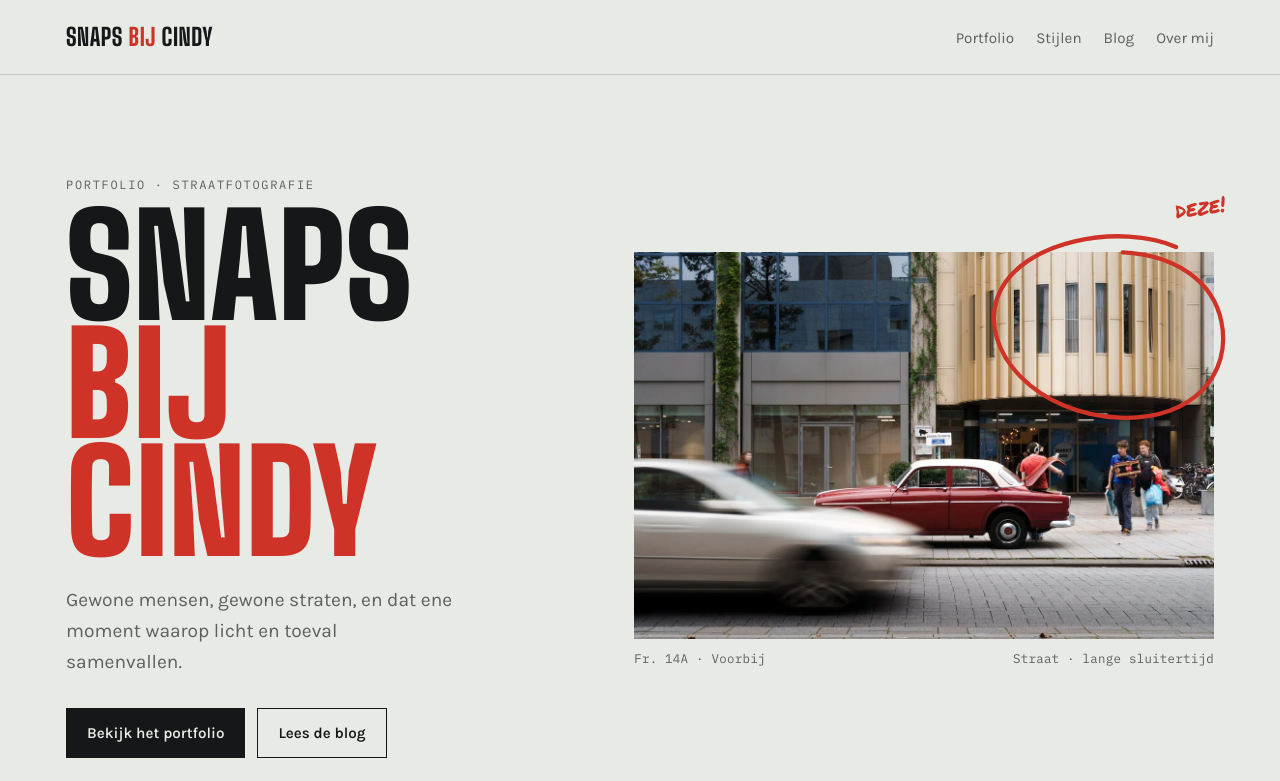
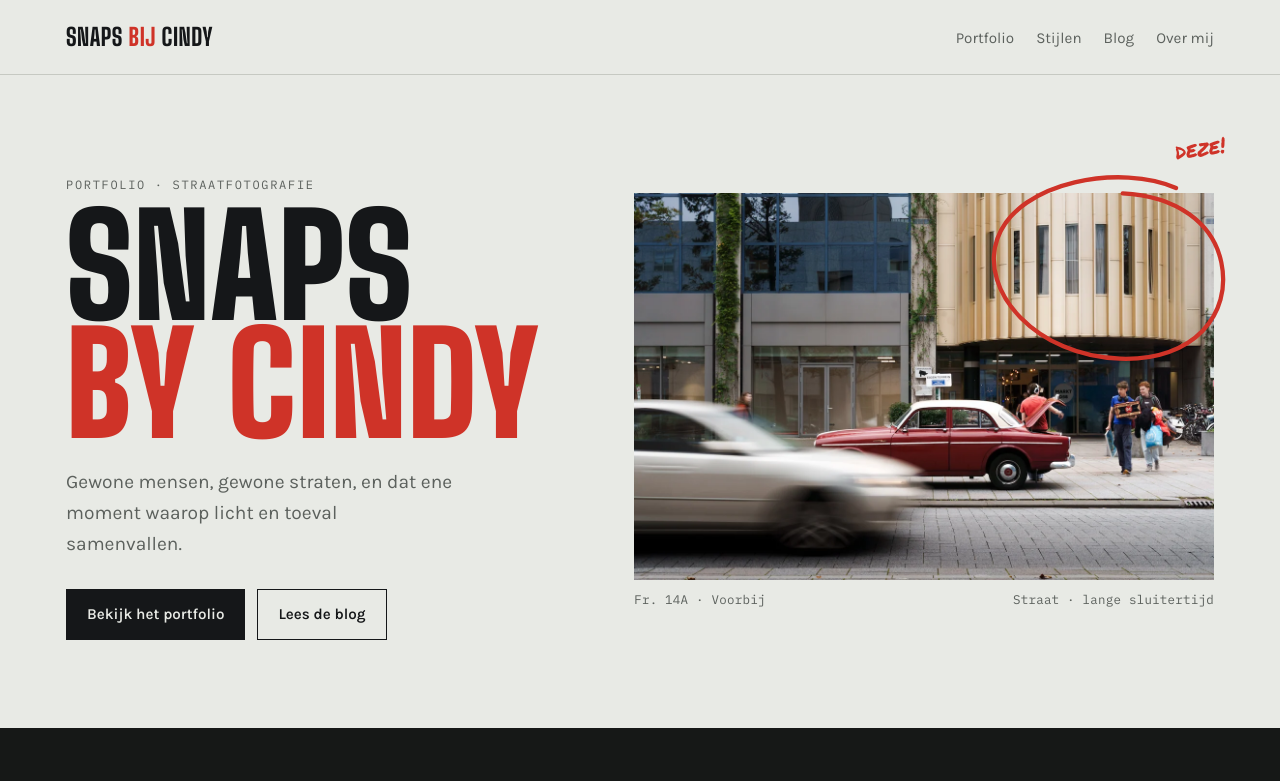
Before and after one commit to cinformation/testingitout, a plain HTML site: page index.html in a window 1280 px wide. Shown: the top 781 px of the page. Drawn offline with Linux system fonts and the light colour scheme.

Commit message:
Changed 'bij' to 'by' in h1

```diff
--- a/index.html
+++ b/index.html
@@ -190,7 +190,7 @@ section{scroll-margin-top:20px}
     <div class="wrap">
       <div>
         <p class="eyebrow">Portfolio · straatfotografie</p>
-        <h1>Snaps<em>bij Cindy</em></h1>
+        <h1>Snaps<em>by Cindy</em></h1>
         <p class="lede">Gewone mensen, gewone straten, en dat ene moment waarop licht en toeval samenvallen.</p>
         <div class="cta">
           <a class="btn solid" href="portfolio.html">Bekijk het portfolio</a>
```
